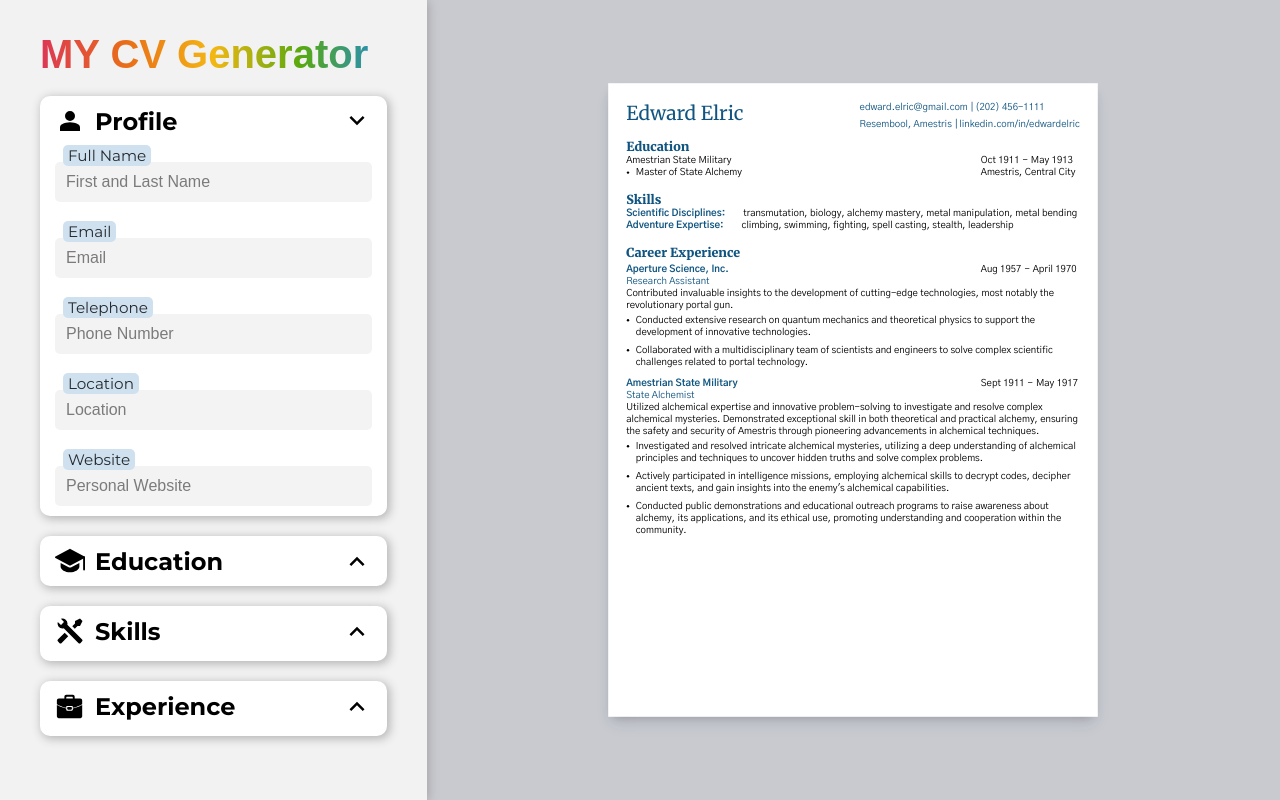
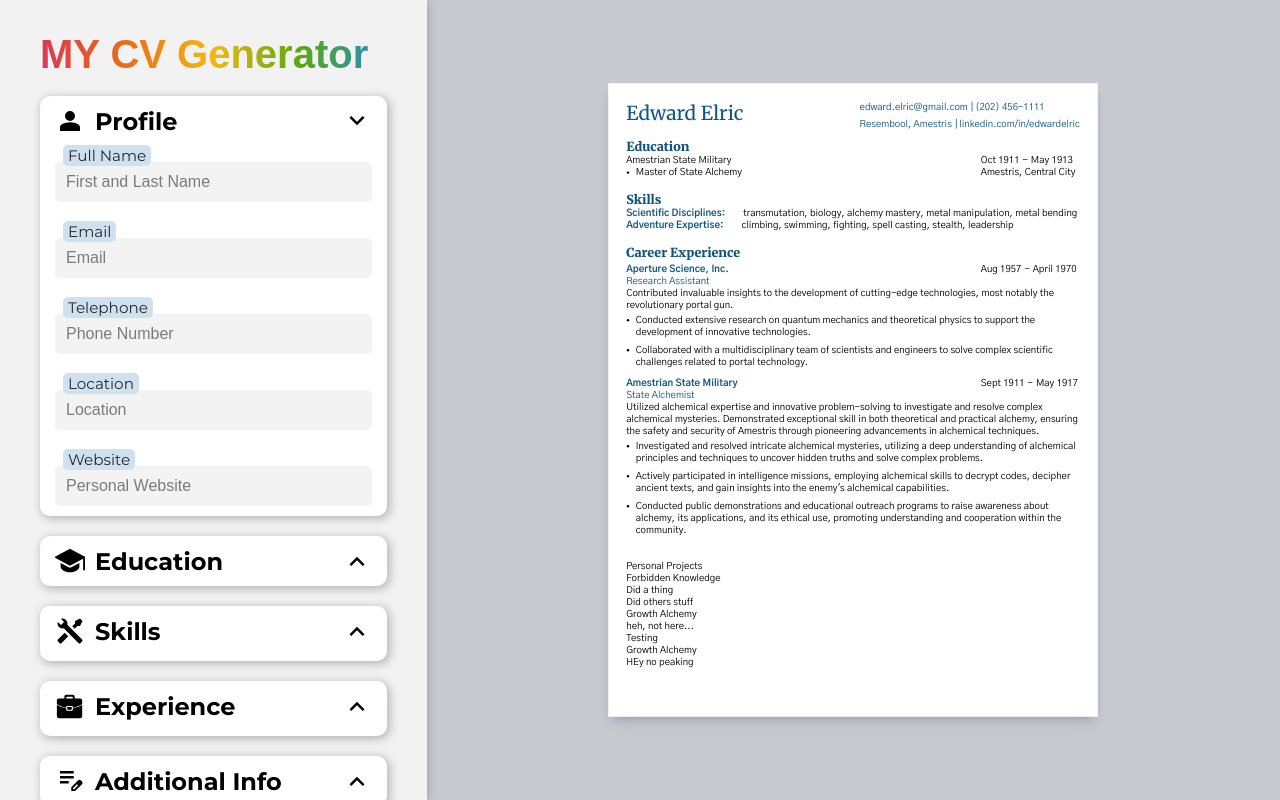
Before and after one commit to NovaCat35/cv-generator, a React (Vite) app: page / in a window 1280 px wide. Built offline with nearby package versions, Linux system fonts and the light colour scheme; a web font is replaced by a local one.

Commit message:
Add additional info container and allow it to display on resume preview

```diff
--- a/src/App.tsx
+++ b/src/App.tsx
@@ -4,6 +4,7 @@ import ResumePreview from "./components/ResumePreview.tsx";
 import EducationForm from "./components/EducationForm.tsx";
 import ExperienceForm from "./components/ExperienceForm.tsx";
 import SkillForm from "./components/SkillForm.tsx";
+import AdditionalForm from "./components/AdditionalForm.tsx";
 import "./styles/App.scss";
 import "./styles/mainForms.scss";
 import "./styles/resumePreview.scss";
@@ -37,8 +38,8 @@ export interface SkillItem {
 	skill: string;
 }
 
-
-export interface ExperienceBulletPts{
+// --- Experience ---
+export interface ExperienceBulletPts {
 	id: string;
 	headerId: string;
 	bulletPoint: string;
@@ -54,6 +55,29 @@ export interface ExperienceItem {
 }
 export interface Experience extends Array<ExperienceItem> {}
 
+// --Additional Info
+interface BulletPoint {
+	id: string;
+	subHeaderId: string;
+	bulletPoint: string;
+ }
+ interface SubHeader {
+	id: string;
+	categoryId: string;
+	name: string;
+	bulletPointIds: string[];
+ }
+ interface Category {
+	id: string;
+	name: string;
+ }
+export interface AdditionalInfo {
+	categories: Category[];
+	subHeaders: SubHeader[];
+	bulletPoints: BulletPoint[];
+ }
+
+ // -- HANDLE function interfaces --
 export interface HandleChange {
 	value: string;
 	keyName: string;
@@ -107,9 +131,7 @@ function App() {
 		{ id: "magic234", headerId: "header2", skill: "spell casting" },
 		{ id: "stealth678", headerId: "header2", skill: "stealth" },
 		{ id: "leadership432", headerId: "header2", skill: "leadership" },
-	 ]);
-
-
+	]);
 
 	const [experience, setExperience] = useState<Experience>([
 		{
@@ -133,31 +155,49 @@ function App() {
 	]);
 	const [expBulletPts, setExpBulletPts] = useState<ExperienceBulletPts[]>([
 		{
-			id: 'bullet1',
-			headerId: 'abc123',
-			bulletPoint: 'Conducted extensive research on quantum mechanics and theoretical physics to support the development of innovative technologies.',
+			id: "bullet1",
+			headerId: "abc123",
+			bulletPoint: "Conducted extensive research on quantum mechanics and theoretical physics to support the development of innovative technologies.",
 		},
 		{
-			id: 'bullet2',
-			headerId: 'abc123',
-			bulletPoint: 'Collaborated with a multidisciplinary team of scientists and engineers to solve complex scientific challenges related to portal technology.',
+			id: "bullet2",
+			headerId: "abc123",
+			bulletPoint: "Collaborated with a multidisciplinary team of scientists and engineers to solve complex scientific challenges related to portal technology.",
 		},
 		{
-			id: 'b3ll3t3',
-			headerId: 'pwd888',
-			bulletPoint: 'Investigated and resolved intricate alchemical mysteries, utilizing a deep understanding of alchemical principles and techniques to uncover hidden truths and solve complex problems.',
+			id: "b3ll3t3",
+			headerId: "pwd888",
+			bulletPoint: "Investigated and resolved intricate alchemical mysteries, utilizing a deep understanding of alchemical principles and techniques to uncover hidden truths and solve complex problems.",
 		},
 		{
-			id: 'bullet4',
-			headerId: 'pwd888',
-			bulletPoint: 'Actively participated in intelligence missions, employing alchemical skills to decrypt codes, decipher ancient texts, and gain insights into the enemy\'s alchemical capabilities.',
+			id: "bullet4",
+			headerId: "pwd888",
+			bulletPoint: "Actively participated in intelligence missions, employing alchemical skills to decrypt codes, decipher ancient texts, and gain insights into the enemy's alchemical capabilities.",
 		},
 		{
-			id: 'bu5et5',
-			headerId: 'pwd888',
-			bulletPoint: 'Conducted public demonstrations and educational outreach programs to raise awareness about alchemy, its applications, and its ethical use, promoting understanding and cooperation within the community.',
+			id: "bu5et5",
+			headerId: "pwd888",
+			bulletPoint: "Conducted public demonstrations and educational outreach programs to raise awareness about alchemy, its applications, and its ethical use, promoting understanding and cooperation within the community.",
 		},
 	]);
+
+	const [additionalInfo, setAdditionalInfo] = useState<AdditionalInfo>({
+		categories: [
+			{ id: "123", name: "Personal Projects" },
+			{ id: "456", name: "Testing" },
+		],
+		subHeaders: [
+			{ id: "pwa", categoryId: "123", name:'Forbidden Knowledge', bulletPointIds: ['hol3', 'fed'] },
+			{ id: "234d", categoryId: "123", name:'Growth Alchemy', bulletPointIds: ['see3', 'asdf'] },
+			{ id: "2df", categoryId: "456", name:'Growth Alchemy', bulletPointIds: ['see3', 'asdf'] },
+		],
+		bulletPoints: [
+			{ id: "hol3", subHeaderId: "pwa", bulletPoint: "Did a thing" },
+			{ id: "fed", subHeaderId: "pwa", bulletPoint: "Did others stuff" },
+			{ id: "see3", subHeaderId: "234d", bulletPoint: "heh, not here..." },
+			{ id: "asdf", subHeaderId: "2df", bulletPoint: "HEy no peaking" },
+		],
+	});
 
 	const [isPreviewActive, setIsPreviewActive] = useState(false); // keeps state of a preview button for smaller screens
 	const [activeIndex, setActiveIndex] = useState(0); // This is for keeping track of active expanded forms
@@ -195,27 +235,22 @@ function App() {
 	 * We handle all header and subchild of header here (e.g. skillHeader and individual skills)
 	 * First we remove all instance of subchild related to header and just add the new changes from subchilds
 	 */
-	const updateHeaderCategoryList =  ({ setState, currState, newElement }: HandleListChange) => {
+	const updateHeaderCategoryList = ({ setState, currState, newElement }: HandleListChange) => {
 		// Map through the current state any delete(reset) all matching newElement[0]'s headerId
 		const updatedState = currState.filter((item: any) => item.headerId !== newElement[0].headerId);
 		const newState = [...updatedState, ...newElement];
 		// Set the updated state
 		setState(newState);
-	}
+	};
 
 	/**
 	 * @param targetId
 	 * Targets the id\headerId setState so that we can remove specific elements base on targetID
 	 */
-	const removeIDFromList = ({ setState, currState, targetId, typeId='id' }: HandleListRemove) => {
-		const filterList = (typeId == 'headerId') ? (
-			currState.filter((item: any) => item.headerId !== targetId)
-		) : (
-			currState.filter((item: any) => item.id !== targetId)
-		);
+	const removeIDFromList = ({ setState, currState, targetId, typeId = "id" }: HandleListRemove) => {
+		const filterList = typeId == "headerId" ? currState.filter((item: any) => item.headerId !== targetId) : currState.filter((item: any) => item.id !== targetId);
 		setState(filterList);
 	};
-
 
 	return (
 		<>
@@ -224,10 +259,11 @@ function App() {
 				<GeneralForm isActive={activeIndex === 0} onExpand={(param) => setActiveIndex(param)} onChange={handleChange} currState={person} setState={setPerson} />
 				<EducationForm isActive={activeIndex === 1} onExpand={(param) => setActiveIndex(param)} onChange={handleChange} currState={education} setState={setEducation} />
 				<SkillForm isActive={activeIndex === 2} onExpand={(param) => setActiveIndex(param)} handleSubmitHeader={updateInfoList} handleSubmitList={updateHeaderCategoryList} handleRemoveChange={removeIDFromList} currStateHeader={skillHeaders} currStateItem={skills} setStateHeader={setSkillHeaders} setStateSkills={setSkills} />
-				<ExperienceForm isActive={activeIndex === 3} onExpand={(param) => setActiveIndex(param)} handleSubmitHeader={updateInfoList} handleSubmitList={updateHeaderCategoryList} handleRemoveChange={removeIDFromList} currStateExp={experience} currStateBulletPts={expBulletPts} setStateExp={setExperience} setStateBulletPts={setExpBulletPts}/>
+				<ExperienceForm isActive={activeIndex === 3} onExpand={(param) => setActiveIndex(param)} handleSubmitHeader={updateInfoList} handleSubmitList={updateHeaderCategoryList} handleRemoveChange={removeIDFromList} currStateExp={experience} currStateBulletPts={expBulletPts} setStateExp={setExperience} setStateBulletPts={setExpBulletPts} />
+				<AdditionalForm isActive={activeIndex === 4} onExpand={(param) => setActiveIndex(param)} currState={additionalInfo} setState={setActiveIndex} />
 			</div>
 			<div className="resume-preview">
-				<ResumePreview personInfo={person} educationInfo={education} skillHeaderInfo={skillHeaders} skillListInfo={skills} experienceInfo={experience} expBulletPoints={expBulletPts}/>
+				<ResumePreview personInfo={person} educationInfo={education} skillHeaderInfo={skillHeaders} skillListInfo={skills} experienceInfo={experience} expBulletPoints={expBulletPts} additionalInfo={additionalInfo}/>
 			</div>
 			<button
 				className={isPreviewActive ? "previewBtn active" : "previewBtn"}
@@ -245,5 +281,4 @@ function App() {
 	);
 }
 
-
 export default App;
--- /dev/null
+++ b/src/components/AdditionalForm.tsx
@@ -0,0 +1,71 @@
+import { useState } from "react";
+import {Input} from "./Input.tsx";
+import { HandleChange, AdditionalInfo } from "../App.tsx";
+import Header from "./Header.tsx";
+import BannerOptions from "./BannerOptions.tsx";
+import infoSvg from "../assets/info.svg";
+
+
+interface AdditionalFormProps {
+	isActive: boolean;
+	onExpand: (param: number) => void;
+	currState: AdditionalInfo;
+	setState: React.Dispatch<React.SetStateAction<any>>;
+}
+
+export default function AdditionalForm({isActive, onExpand, currState, setState} : AdditionalFormProps) {
+   const [showForm, setShowForm] = useState(false);
+
+	const handleExpandClick = () => {
+		isActive ? onExpand(-1) : onExpand(4);
+	};
+
+   // const handleSeeExpClick = (e: React.MouseEvent<HTMLDivElement>) => {
+	// 	const targetId = e.currentTarget.getAttribute("id");
+	// 	// Repopulate currExp base on information from currState if the ID match
+	// 	const [targetObject] = currStateExp.filter((exp) => exp.id == targetId);
+	// 	setCurrExp({ ...targetObject });
+
+	// 	// Repopulate the bulletPts of the selected experience base on targetID
+	// 	const targetBulletPts = currStateBulletPts.filter((bulletPt) => bulletPt.headerId == targetId);
+	// 	console.log(targetBulletPts);
+	// 	setCurrBulletPtList(targetBulletPts);
+
+	// 	// Setup toggle btn to be checked or not
+	// 	if (targetObject.endDate != "Present") {
+	// 		setIsChecked(false);
+	// 	} else {
+	// 		setIsChecked(true);
+	// 	}
+	// 	setShowForm(true);
+	// };
+
+   const handleSubmit = () => {
+      return;
+   }
+
+   return (
+      <div className={isActive ? "form-container active" : "form-container"}>
+         <Header name="Additional Info" isActive={isActive} handleExpandClick={handleExpandClick} imgSrc={infoSvg}/>
+         {showForm ? (
+				<form onSubmit={handleSubmit}>
+					{/* <Input label="Company Name" keyName="company" placeholder="Company Name" onChange={onChangeExp} setState={setStateExp} currState={currStateExp} propValue={currExp.company} required={true} />
+					<Input label="Position Title" keyName="position" placeholder="Position" onChange={onChangeExp} setState={setStateExp} currState={currStateExp} propValue={currExp.position} required={true} />
+					<Input label="Description" keyName="description" placeholder="Role Description" onChange={onChangeExp} setState={setStateExp} currState={currStateExp} propValue={currExp.description} />
+					<DisableDate onToggle={handleToggle} checked={isChecked} />
+					<InputDate label="Start Date *" keyName="startDate" onChange={onChangeExp} setState={setStateExp} currState={currStateExp} dateValue={currExp.startDate} />
+					{isChecked ? "" : <InputDate label="End Date *" keyName="endDate" onChange={onChangeExp} setState={setStateExp} currState={currStateExp} dateValue={currExp.endDate} />}
+
+					<CardList currList={currBulletPtList} mainName="experience" handleRemoveCard={removeBulletCard} />
+					<InputCards type="experience" currState={currBulletPt} onChange={onChangeBulletPt} onAddToList={onAddBulletPtToList} />
+					{errorMessage && <ErrorText errorMessage={errorMessage} alertStatus={errorAlert} setAlert={(status) => setErrorAlert(status)} />}
+
+					<FormButtons handleCancelClick={handleCancelClick} /> */}
+				</form>
+			) : (
+            <div></div>
+				// <BannerOptions mainName="extra-info-opt-container" type="additionalInfo" currState={currState} handleSeeBanner={handleSeeExpClick} handleAddClick={handleAddExpClick} handleRemoveClick={removeExperience} />
+			)}
+      </div>
+   )
+}
--- a/src/components/ResumePreview.tsx
+++ b/src/components/ResumePreview.tsx
@@ -1,4 +1,4 @@
-import { Person, Education, Experience, SkillHeader, SkillItem, ExperienceItem, ExperienceBulletPts } from "../App.tsx";
+import { Person, Education, Experience, SkillHeader, SkillItem, ExperienceItem, ExperienceBulletPts, AdditionalInfo } from "../App.tsx";
 import { v4 as uuidv4 } from "uuid";
 
 interface ResumePreviewProps {
@@ -8,24 +8,25 @@ interface ResumePreviewProps {
 	skillListInfo: SkillItem[];
 	experienceInfo: Experience;
 	expBulletPoints: ExperienceBulletPts[];
+	additionalInfo: AdditionalInfo;
 }
-export default function ResumePreview({ personInfo, educationInfo, skillHeaderInfo, skillListInfo, experienceInfo, expBulletPoints }: ResumePreviewProps) {
+export default function ResumePreview({ personInfo, educationInfo, skillHeaderInfo, skillListInfo, experienceInfo, expBulletPoints, additionalInfo }: ResumePreviewProps) {
 	return (
 		<div className="resume-container">
 			<header>
 				<div className="name">{personInfo.name}</div>
 				<div className="contact-info">
-					{personInfo.email !='' && <div className="email">{personInfo.email}</div>}
-					{personInfo.phone !='' && <div className="phone">{personInfo.phone}</div>}
+					{personInfo.email != "" && <div className="email">{personInfo.email}</div>}
+					{personInfo.phone != "" && <div className="phone">{personInfo.phone}</div>}
 					<div className="bottom-container">
-						{personInfo.location !='' && <div className="location">{personInfo.location}</div>}
-						{personInfo.website !='' && <div className="website">{personInfo.website}</div>}
+						{personInfo.location != "" && <div className="location">{personInfo.location}</div>}
+						{personInfo.website != "" && <div className="website">{personInfo.website}</div>}
 					</div>
 				</div>
 			</header>
 			<main>
 				<div className="education-container">
-				{Object.values(educationInfo).some(value => value.trim() !== "")  && <h1>Education</h1>}
+					{Object.values(educationInfo).some((value) => value.trim() !== "") && <h1>Education</h1>}
 					<div className="education-details">
 						<div className="school">{educationInfo.school}</div>
 						<div className="date-container">
@@ -62,12 +63,33 @@ export default function ResumePreview({ personInfo, educationInfo, skillHeaderIn
 							</div>
 							<div className="position">{experience.position}</div>
 							<div className="description">{experience.description}</div>
-							{ expBulletPoints
-								.filter(bullet => bullet.headerId == experience.id)
-								.map(bullet => (
-									<div className="bullet-point" key={bullet.id}>{bullet.bulletPoint}</div>
-								))
-							}
+							{expBulletPoints
+								.filter((bullet) => bullet.headerId == experience.id)
+								.map((bullet) => (
+									<div className="bullet-point" key={bullet.id}>
+										{bullet.bulletPoint}
+									</div>
+								))}
+						</div>
+					))}
+				</div>
+				<div className="additional-info-container">
+					{additionalInfo["categories"].map((category) => (
+						<div className='main-category-container' key={category.id}>
+							<div className="category-name">{category.name}</div>
+							{additionalInfo["subHeaders"]
+								.filter((subHeader: any) => subHeader.categoryId == category.id)
+								.map((subHeader: any) => (
+									<div className="subheader-container" key={subHeader.id}>
+										<div className="subheader-name">{subHeader.name}</div>
+										{additionalInfo['bulletPoints']
+											.filter((bulletPt) => bulletPt.subHeaderId == subHeader.id)
+											.map((bulletPt) =>  (
+												<div className="bulletpoint">{bulletPt.bulletPoint}</div>
+											))
+										}
+									</div>
+								))}
 						</div>
 					))}
 				</div>
```
Also changed, not shown: src/assets/info.svg (added).
